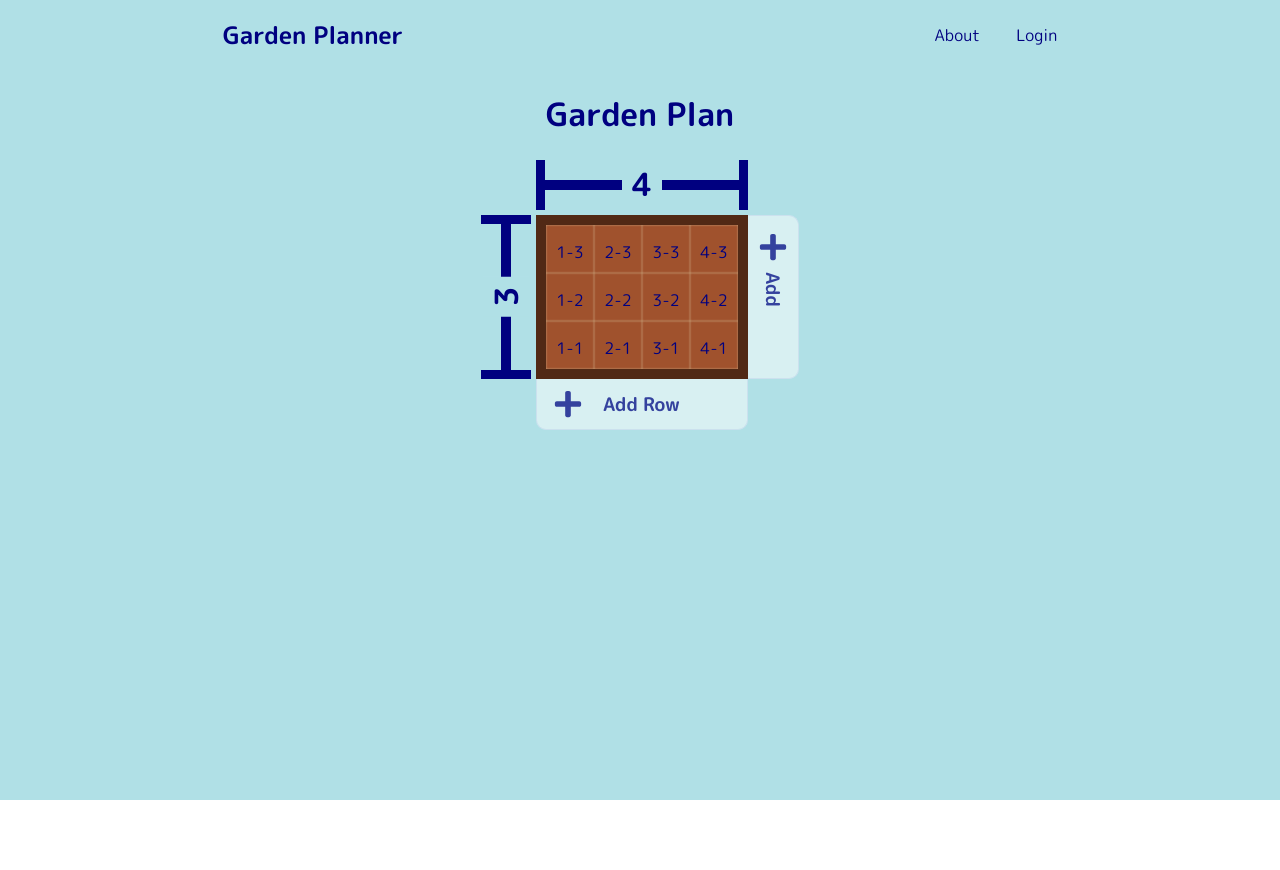
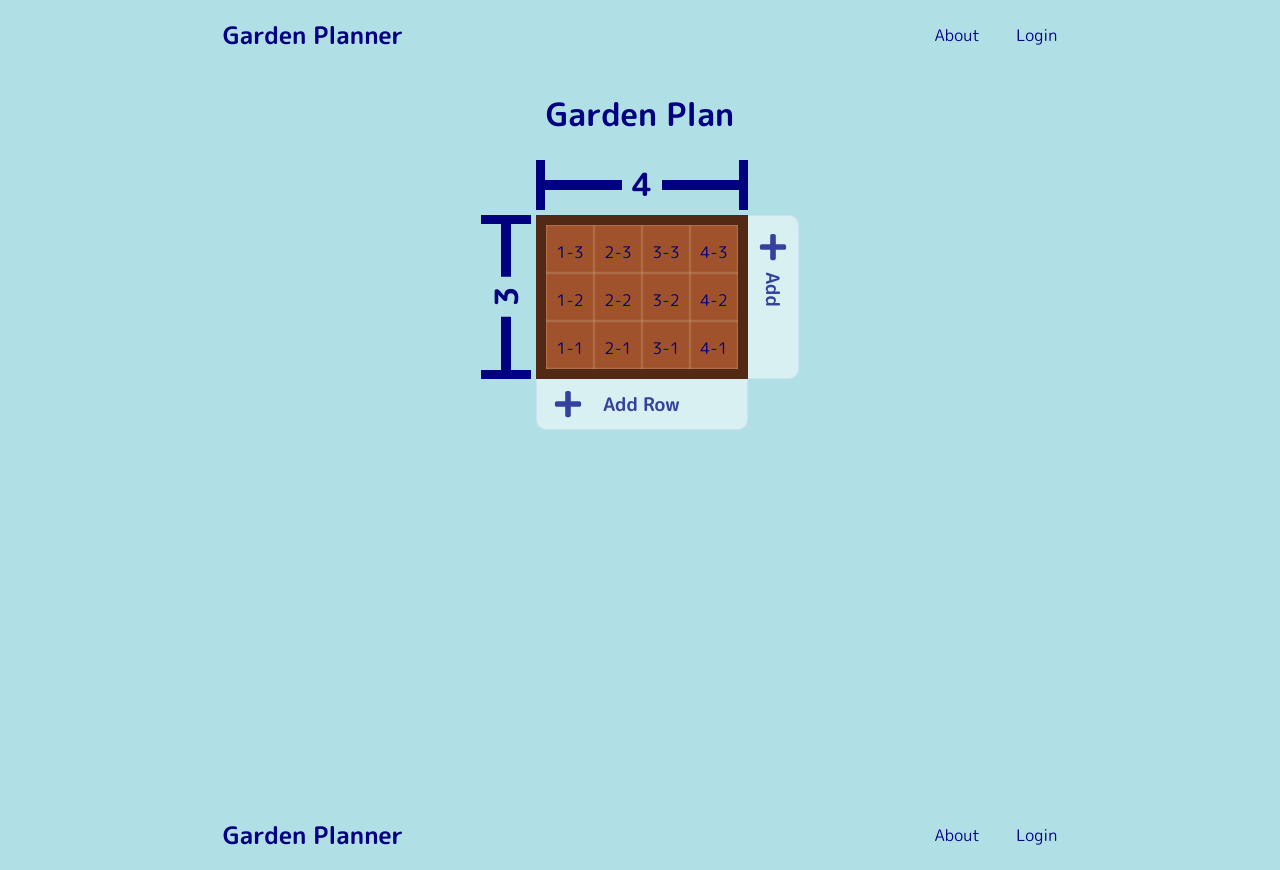
Before and after one commit to robleroble/garden-planner, a React (Create React App) app: page /plan in a window 1280 px wide. Before the commit the page ends 800 px from the top, so only its background shows below. Built offline with nearby package versions, Linux system fonts and the light colour scheme.

Commit message:
added redux, react-redux, and rootReducer to store dimensions

```diff
--- a/package.json
+++ b/package.json
@@ -9,11 +9,13 @@
     "react": "^16.13.1",
     "react-dom": "^16.13.1",
     "react-icons": "^3.10.0",
+    "react-redux": "^7.2.0",
     "react-router-dom": "^5.2.0",
     "react-scripts": "3.4.1",
     "react-selectable-fast": "^3.4.0",
     "react-strap": "0.0.1",
-    "reactstrap": "^8.5.1"
+    "reactstrap": "^8.5.1",
+    "redux": "^4.0.5"
   },
   "scripts": {
     "start": "react-scripts start",
--- a/src/components/App.js
+++ b/src/components/App.js
@@ -1,6 +1,7 @@
 import React from 'react';
 import Routes from './Routes';
 import NavBar from './NavBar';
+import GardenFooter from './GardenFooter'
 import '../stylings/App.css';
 
 function App() {
@@ -10,6 +11,7 @@ function App() {
 			<div id="app-theme">
 				<Routes />
 			</div>
+			<GardenFooter />
 		</div>
 	);
 }
--- /dev/null
+++ b/src/components/GardenFooter.js
@@ -0,0 +1,26 @@
+import React from "react"
+import "../stylings/GardenFooter.css"
+
+const GardenFooter = () => {
+    return (
+        <div id="nav-bar">
+			<nav>
+				<ul>
+					<li id="navbar-title">
+						<a href="#">Garden Planner</a>
+					</li>
+					<div id="nav-items">
+						<li className="navbar-item">
+							<a href="#">About</a>
+						</li>
+						<li className="navbar-item">
+							<a href="#">Login</a>
+						</li>
+					</div>
+				</ul>
+			</nav>
+		</div>
+    )
+}
+
+export default GardenFooter;
--- a/src/components/GardenPlan.js
+++ b/src/components/GardenPlan.js
@@ -2,12 +2,17 @@ import React from 'react';
 // import NewPlantingButton from './NewPlantingButton';
 import '../stylings/GardenPlan.css';
 import GardenPlot from './GardenPlot';
+import GardenFooter from "./GardenFooter"
 
 const GardenPlan = () => {
 	return (
 		<div>
-			<h1 style={{ textAlign: 'center' }}>Garden Plan</h1>
+		<h1 style={{ textAlign: 'center' }}>Garden Plan</h1>
+		<div>
+
 			<GardenPlot />
+
+		</div>
 		</div>
 	);
 };
--- a/src/components/GardenPlot.js
+++ b/src/components/GardenPlot.js
@@ -1,4 +1,5 @@
 import React, { useState } from 'react';
+import {useSelector, useDispatch} from 'react-redux'
 import '../stylings/GardenPlot.css';
 import NewRowOrColBtn from './NewRowOrColBtn';
 import Dimensions from './Dimensions';
@@ -6,34 +7,23 @@ import GardenCell from './GardenCell';
 
 // Make a div with a grid of divs based on length and width
 const GardenPlot = () => {
-	const INITIAL_DIMENSIONS = {
-		columns: 4,
-		rows: 3
-	};
-	const [ gardenDimensions, setGardenDimensions ] = useState(INITIAL_DIMENSIONS);
+	const gardenDimensions = useSelector((store) => store.dimensions)
+	const dispatch = useDispatch();
 
 	function addColumn() {
-		setGardenDimensions((gardenDimensions) => ({
-			...gardenDimensions,
-			columns: gardenDimensions.columns + 1
-		}));
-		console.log(gardenDimensions);
+		dispatch({type: 'ADD_COLUMN'})
 	}
 
 	function addRow() {
-		setGardenDimensions((gardenDimensions) => ({
-			...gardenDimensions,
-			rows: gardenDimensions.rows + 1
-		}));
-		console.log(gardenDimensions);
+		dispatch({type: 'ADD_ROW'})
 	}
 
-	function setColumns(value) {
-		setGardenDimensions((gardenDimensions) => ({
-			...gardenDimensions,
-			columns: value
-		}));
-	}
+	// function setColumns(value) {
+	// 	setGardenDimensions((gardenDimensions) => ({
+	// 		...gardenDimensions,
+	// 		columns: value
+	// 	}));
+	// }
 
 	return (
 		<div>
@@ -53,10 +43,3 @@ const GardenPlot = () => {
 };
 
 export default GardenPlot;
-
-// return (
-// 	<div>
-// 		<div className="garden-plot" />
-// 		<NewPlantingButton />
-// 	</div>
-// );
--- a/src/index.js
+++ b/src/index.js
@@ -4,11 +4,21 @@ import './stylings/index.css';
 import App from './components/App';
 import * as serviceWorker from './serviceWorker';
 import {BrowserRouter} from 'react-router-dom'
+import rootReducer from "./reducers/rootReducer"
+import {createStore} from 'redux'
+import {Provider} from 'react-redux'
+
+const store = createStore(rootReducer,
+  window.__REDUX_DEVTOOLS_EXTENSION__
+  && window.__REDUX_DEVTOOLS_EXTENSION__()
+  );
 
 ReactDOM.render(
-  <BrowserRouter>
-    <App />
-  </BrowserRouter>,
+  <Provider store={store}>
+    <BrowserRouter>
+      <App />
+    </BrowserRouter>
+  </Provider>,
   document.getElementById('root')
 );
 
--- /dev/null
+++ b/src/reducers/rootReducer.js
@@ -0,0 +1,19 @@
+const INITIAL_STATE = {
+    dimensions: {
+        rows: 3,
+        columns: 4
+    }
+};
+
+const rootReducer = (state=INITIAL_STATE, action) => {
+    switch (action.type) {
+        case 'ADD_COLUMN':
+            return {...state, dimensions: {...state.dimensions, columns: state.dimensions.columns+1}};
+        case 'ADD_ROW':
+            return {...state, dimensions: {...state.dimensions, rows: state.dimensions.rows+1}};
+        default:
+            return state;
+    }
+};
+
+export default rootReducer;
--- /dev/null
+++ b/src/stylings/GardenFooter.css
@@ -0,0 +1,43 @@
+#nav-bar {
+	height: 70px;
+}
+
+ul {
+	list-style-type: none;
+	margin: 0;
+	padding: 0 16%;
+	overflow: hidden;
+	background-color: powderblue;
+	font-family: 'M PLUS Rounded 1c', sans-serif;
+	display: flex;
+	justify-content: space-between;
+	align-items: center;
+}
+
+#navbar-title {
+	float: left;
+	font-weight: bold;
+	font-size: 24px;
+	font-family: 'M PLUS Rounded 1c', sans-serif;
+}
+#nav-items {
+	float: right;
+	justify-self: flex-end;
+}
+
+.navbar-item {
+	display: inline-block;
+}
+
+li a {
+	display: block;
+	color: navy;
+	text-align: center;
+	padding: 17px 18px;
+	text-decoration: none;
+}
+
+/* Change the link font-weight to bold on hover */
+li a:hover {
+	font-weight: bold;
+}
```
Also changed, not shown: 2 other files (tests, documents, lock files or other folders).
